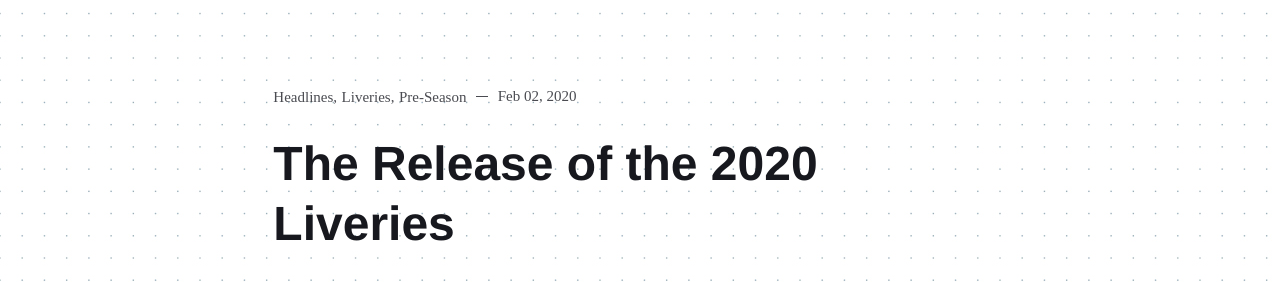
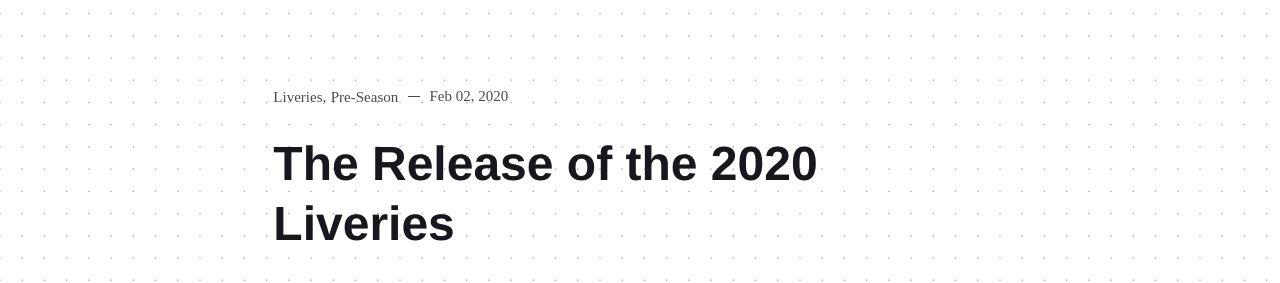
Before and after one commit to Asfalto-Ascari/AsfaltoAscari, a Jekyll site: the page built from _posts/2020-2-17-P010-Release-2020-liveries.md, in a window 1280 px wide and 900 px high. Shown: the part 142-425 px from the top of the window. Built offline with Jekyll 4.4.1, drawn with Linux system fonts in a browser that asks for light colours; nearby versions of some CDN libraries; some web fonts are replaced; comment, search, counter and statistics services are not loaded.

Commit message:
Update 2020-2-17-P010-Release-2020-liveries.md

```diff
--- a/_posts/2020-2-17-P010-Release-2020-liveries.md
+++ b/_posts/2020-2-17-P010-Release-2020-liveries.md
@@ -4,7 +4,6 @@ title:  "The Release of the 2020 Liveries"
 date:   2020-02-01 21:56:55 -0300
 image:  "/images/Media/010MercW11PressRelease.jpeg"
 tags:
-- Headlines
 - Liveries
 - Pre-Season
 ---
```
